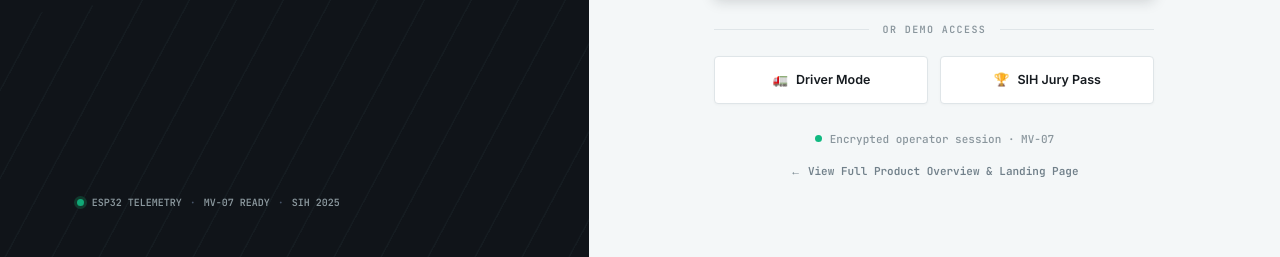
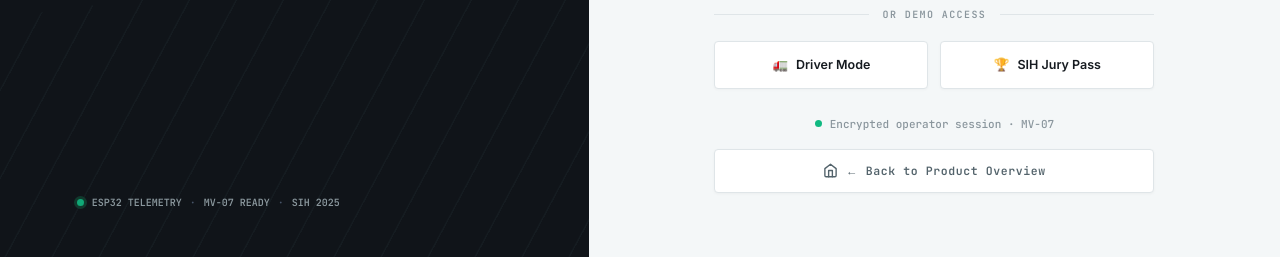
Before and after one commit to RAHUL3307-star/MINE-Driving-assistance, a plain HTML site: page login.html in a window 1280 px wide. Shown: the part 543-800 px from the top of the page. Drawn offline with nearby package versions, Linux system fonts and the light colour scheme; a web font is replaced by a local one.

Commit message:
feat: add floating back-to-landing button on dashboard and improve login page return button

```diff
--- a/login.html
+++ b/login.html
@@ -394,17 +394,28 @@
     }
 
     .nav-landing-link {
-      display: block;
-      text-align: center;
+      display: flex;
+      align-items: center;
+      justify-content: center;
+      gap: 8px;
       margin-top: 18px;
-      font: 600 11px 'JetBrains Mono';
-      color: var(--muted);
+      height: 44px;
+      background: var(--white);
+      border: 1.5px solid var(--line);
+      border-radius: 4px;
+      font: 600 11.5px 'JetBrains Mono';
+      letter-spacing: 0.6px;
+      color: var(--muted-dark);
       text-decoration: none;
-      transition: color 0.2s;
+      transition: border-color 0.2s, color 0.2s, box-shadow 0.2s, transform 0.15s;
+      box-shadow: 0 1px 3px rgba(0,0,0,0.04);
     }
 
     .nav-landing-link:hover {
+      border-color: var(--ink);
       color: var(--ink);
+      transform: translateY(-1px);
+      box-shadow: 0 3px 8px rgba(0,0,0,0.08);
     }
 
     @media (max-width: 900px) {
@@ -528,8 +539,9 @@
           <span>Encrypted operator session · MV-07</span>
         </p>
 
-        <a href="landing.html" class="nav-landing-link">
-          ← View Full Product Overview & Landing Page
+        <a href="landing.html" class="nav-landing-link" id="btnBackToLanding">
+          <svg width="15" height="15" viewBox="0 0 24 24" fill="none" stroke="currentColor" stroke-width="2.2" stroke-linecap="round" stroke-linejoin="round"><path d="m3 9 9-7 9 7v11a2 2 0 0 1-2 2H5a2 2 0 0 1-2-2z"/><polyline points="9 22 9 12 15 12 15 22"/></svg>
+          ← Back to Product Overview
         </a>
 
       </div>
```
Also changed, not shown: index.html (+25 -0 lines).
